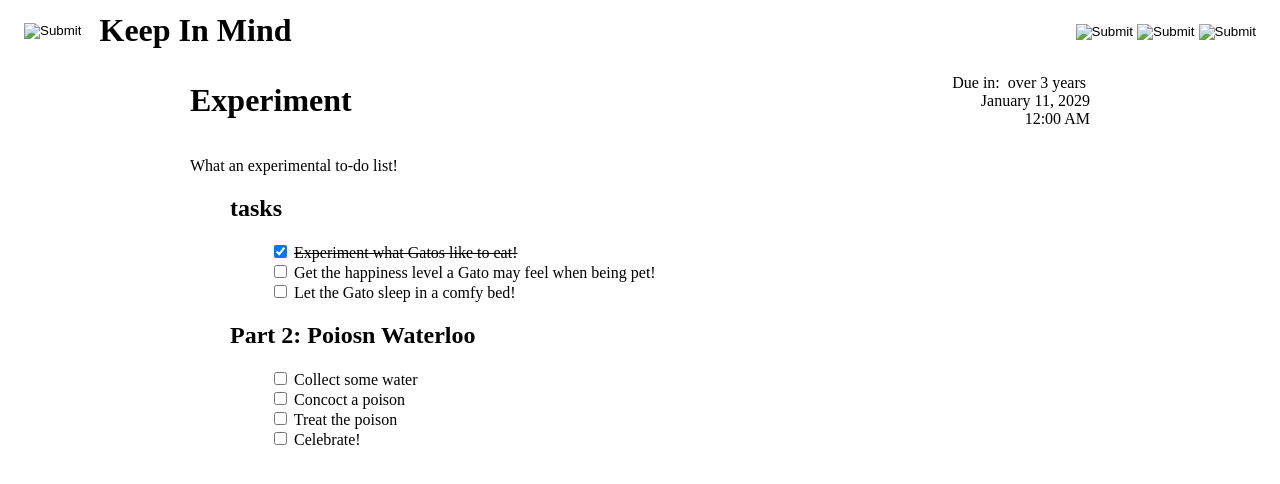
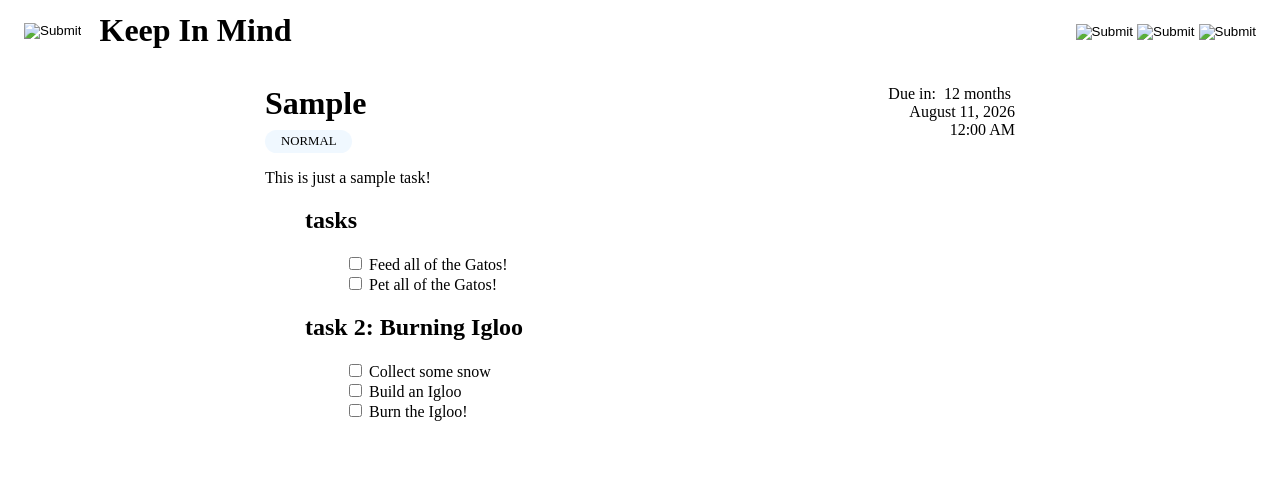
Before and after one commit to AidanPaoloBelmonte/todo-list, a website built with webpack: page src/index.html in a window 1280 px wide. Built offline with nearby package versions, Linux system fonts and the light colour scheme.

Commit message:
Added Priority property to tasklist

```diff
--- a/src/index.html
+++ b/src/index.html
@@ -39,7 +39,10 @@
             <div id="task-list">
                 <div id="overview">
                     <div id="details">
-                        <h1></h1>
+                        <div id="title">
+                            <h1></h1>
+                            <div id="priority"></div>
+                        </div>
                         <div id="due">
                             <div id="due-remain">Due in:<span></span></div>
                             <div id="duedate"></div>
--- a/src/scripts/display.js
+++ b/src/scripts/display.js
@@ -22,7 +22,8 @@ function generateTaskListDisplay(taskList) {
 
   const newList = taskListTemplate.content.cloneNode(true);
 
-  newList.querySelector("#details > h1").textContent = taskList.title;
+  newList.querySelector("#title > h1").textContent = taskList.title;
+  newList.querySelector("#priority").textContent = taskList.priority;
 
   newList.querySelector("#due-remain > span").textContent =
     taskList.getRemainingTime();
--- a/src/scripts/index.js
+++ b/src/scripts/index.js
@@ -44,4 +44,4 @@ taskList2.addTask(1, "Celebrate!");
 
 taskList2.toggleTaskCheck(0, 0);
 
-generateTaskListDisplay(taskList2);
+generateTaskListDisplay(taskList);
--- a/src/scripts/tasklist.js
+++ b/src/scripts/tasklist.js
@@ -4,20 +4,49 @@ if (module.hot) {
 
 import { formatDistanceToNow } from "date-fns";
 
+class Priority {
+  static NORMAL = 0;
+  static IMPORTANT = 1;
+  static URGENT = 2;
+
+  static isValid(priority) {
+    return [Priority.NORMAL, Priority.IMPORTANT, Priority.URGENT].include(
+      priority,
+    );
+  }
+
+  static asString(value) {
+    if (Object.values(Priority).includes(value)) {
+      return Object.keys(Priority).reduce(function (acc, key) {
+        return ((acc[Priority[key]] = key), acc);
+      }, {})[value];
+    } else return "NORMAL";
+  }
+
+  static asValue(str) {
+    if (Object.keys(Priority).includes(str)) {
+      return Priority[str];
+    } else return 0;
+  }
+}
+
 class TaskList {
   title = "";
   desc = "";
+  priority = "";
   category = "";
   duedate = new Date();
   taskGroups = [];
 
   #id = "";
 
-  constructor(title, duedate) {
+  constructor(title, duedate, priority = 0, category = "") {
     if (typeof title === "object") {
       if (Object.hasOwn(title, "title")) this.title = title.title;
       else return undefined;
       if (Object.hasOwn(title, "desc")) this.desc = title.desc;
+      else return undefined;
+      if (Object.hasOwn(title, "priority")) this.desc = title.priority;
       else return undefined;
       if (Object.hasOwn(title, "category")) this.category = title.category;
       else return undefined;
@@ -31,6 +60,8 @@ class TaskList {
     } else {
       this.title = title;
       this.duedate = duedate;
+      this.priority = Priority.asString(priority);
+      this.category = category;
 
       this.taskGroups.push(new TaskGroup("tasks"));
 
--- a/src/styles/style.css
+++ b/src/styles/style.css
@@ -80,23 +80,42 @@ body {
 
 /* Content */
 #content {
+    margin-top: 24px;
     align-self: center;
 
-    width: min(900px, 100%);
+    width: min(750px, 100%);
 }
 
 #details {
     display: flex;
 }
 
-#details h1 {
+#title {
     flex: 1 auto;
+
+    display: flex;
+    flex-direction: column;
+
+    h1 {
+        margin: 0px 0px 8px 0px;
+    }
+}
+
+#priority {
+    align-self: flex-start;
+
+    padding: 4px 16px;
+    border-radius: 16px;
+
+    font-size: 0.8rem;
+
+    background-color: aliceblue;
 }
 
 #due {
     display: flex;
     flex-direction: column;
-    justify-content: center;
+    justify-content: flex-start;
     align-items: flex-end;
 
     text-align: right;
```
